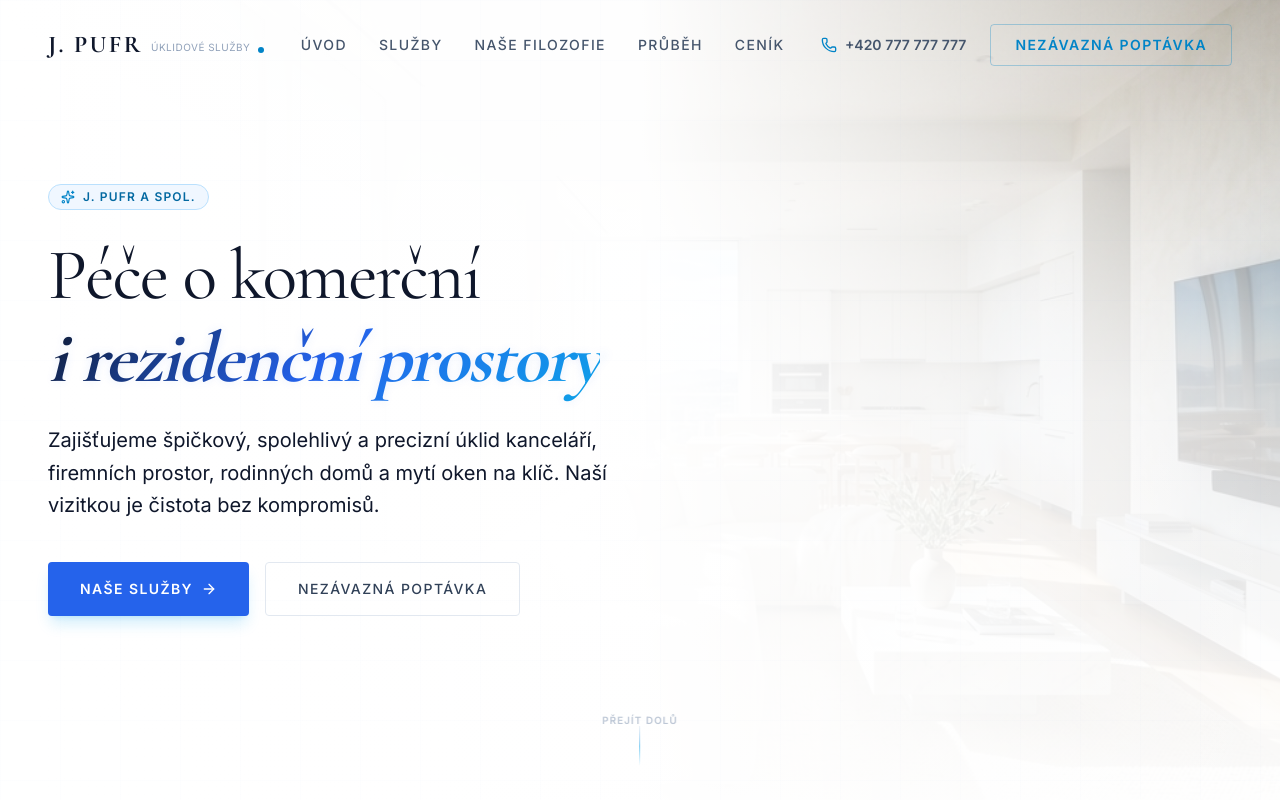
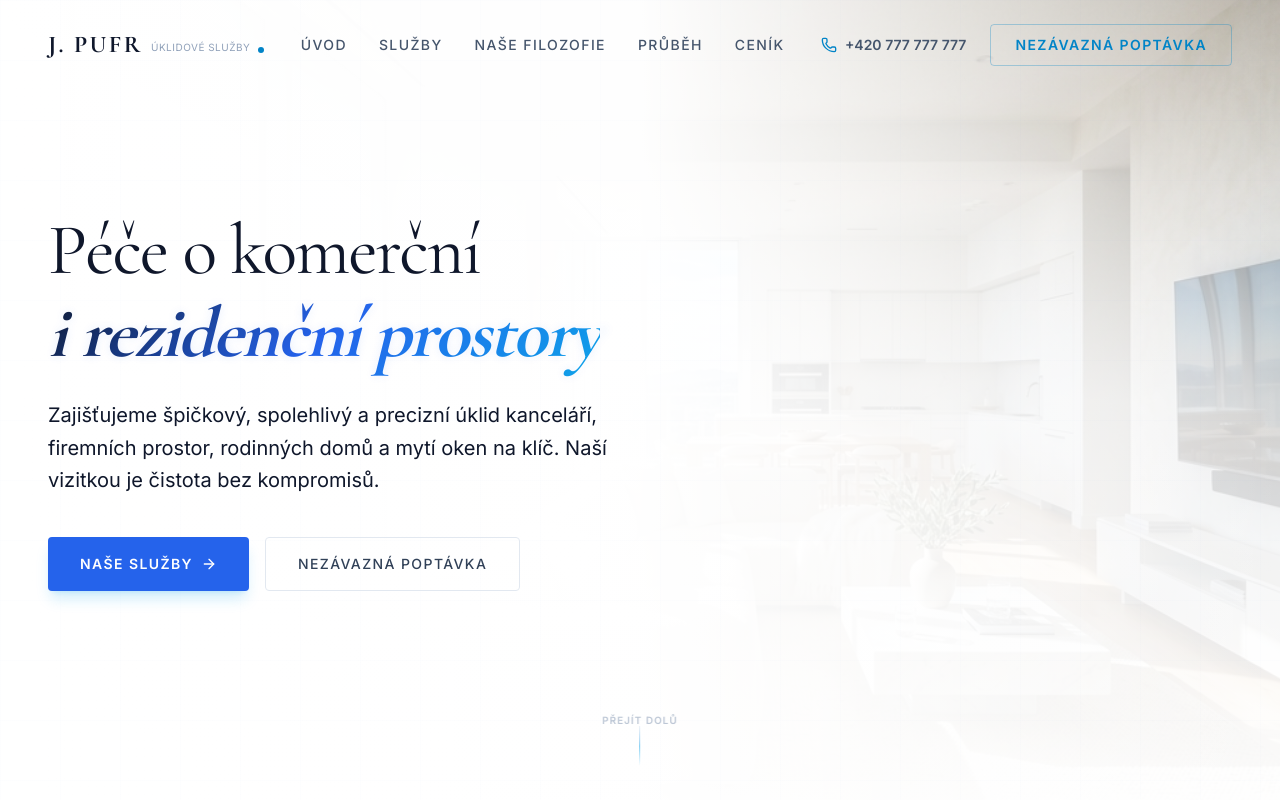
Before and after one commit to vencoslav1357/pujos, a Next.js app in the folder website/: page / in a window 1280 px wide. Shown: the top 800 px of the page. Built offline with nearby package versions, Linux system fonts and the light colour scheme.

Commit message:
style: remove J. Pufr a spol. accent badge from Hero section

```diff
--- a/website/src/components/Hero.tsx
+++ b/website/src/components/Hero.tsx
@@ -47,18 +47,7 @@
           style={{ y: textY, opacity }}
           className="max-w-3xl flex flex-col items-start text-left"
         >
-          {/* Accent Label */}
-          <motion.div
-            initial={{ opacity: 0, y: 20 }}
-            animate={{ opacity: 1, y: 0 }}
-            transition={{ duration: 0.8, delay: 0.2 }}
-            className="flex items-center gap-2 px-3 py-1 bg-blue-50 border border-blue-200 rounded-full mb-6"
-          >
-            <Sparkles className="w-3.5 h-3.5 text-blue-600" />
-            <span className="text-xs uppercase tracking-widest text-blue-700 font-semibold font-sans">
-              J. PUFR a spol.
-            </span>
-          </motion.div>
+
 
           {/* Main Title */}
           <motion.h1
```
